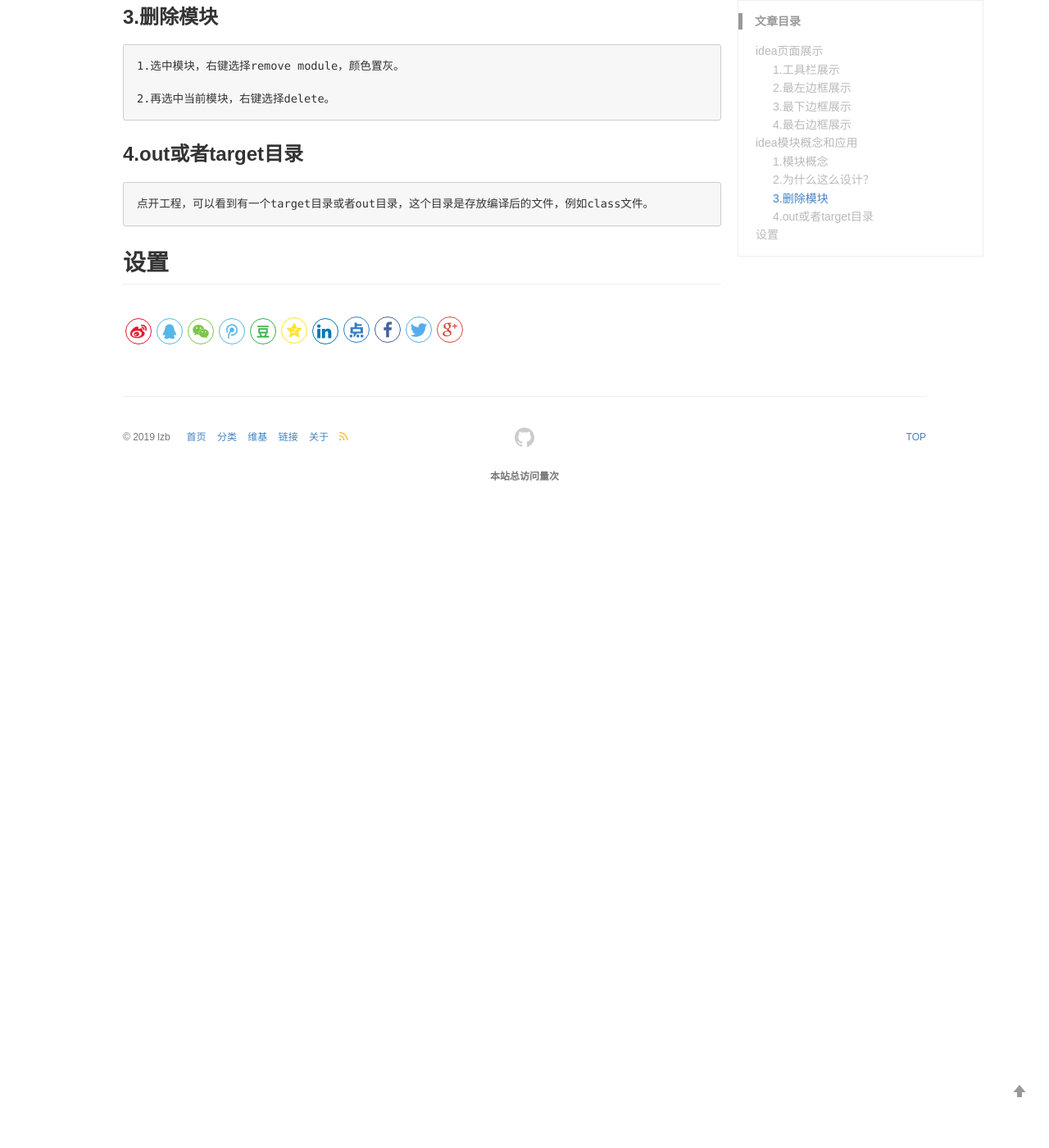
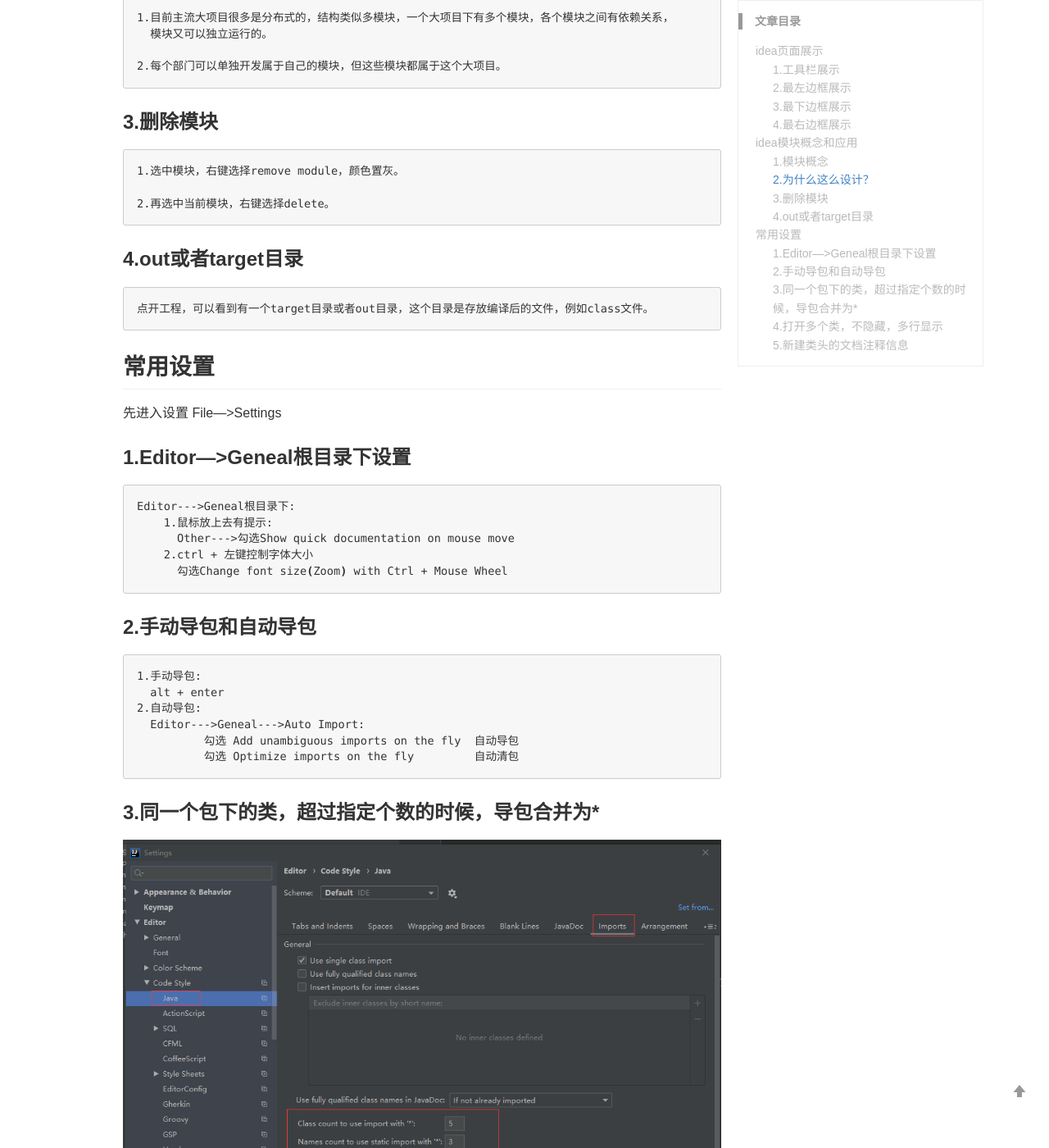
Before and after one commit to lizb0907/lizb0907.github.io, a Jekyll site: the page built from _posts/idea/2020-11-22-idea.md, in a window 1280 px wide and 1400 px high, scrolled down 2068 px. Shown: the whole window at 82% size. Built offline with Jekyll 4.4.1, drawn with Linux system fonts in a browser that asks for light colours; comment, search, counter and statistics services are not loaded; before the commit the page ends 2698 px from its top, so only the background shows below that; some of the changed text lies outside the part shown.

Commit message:
update idea

````diff
--- a/_posts/idea/2020-11-22-idea.md
+++ b/_posts/idea/2020-11-22-idea.md
@@ -94,4 +94,53 @@ Maven      maven面板
 点开工程，可以看到有一个target目录或者out目录，这个目录是存放编译后的文件，例如class文件。
 ```
 
-## 设置
+## 常用设置
+
+先进入设置 File--->Settings
+
+### 1.Editor--->Geneal根目录下设置
+
+```sh
+Editor--->Geneal根目录下:
+    1.鼠标放上去有提示:
+      Other--->勾选Show quick documentation on mouse move
+    2.ctrl + 左键控制字体大小
+      勾选Change font size(Zoom) with Ctrl + Mouse Wheel
+```
+
+
+### 2.手动导包和自动导包
+
+```sh
+1.手动导包:
+  alt + enter
+2.自动导包:
+  Editor--->Geneal--->Auto Import:
+          勾选 Add unambiguous imports on the fly  自动导包
+          勾选 Optimize imports on the fly         自动清包
+```
+
+### 3.同一个包下的类，超过指定个数的时候，导包合并为*
+
+![](/images/posts/idea/1.png)
+
+Editor--->Geneal--->Code Style--->Java--->import
+
+普通包超过5个，合并为*。 静态包超过3个，合并为*。
+
+
+### 4.打开多个类，不隐藏，多行显示
+
+```sh
+Editor--->Geneal--->Editor Tabs:
+        Tab limit ： 10                 可以设置标签数量
+        去掉勾选 Show tabs in one row    允许在不同行显示
+```
+
+### 5.新建类头的文档注释信息
+
+```sh
+Editor--->File And Code Templates：
+        Includes
+              -> File Header   添加模板
+```
````
Also changed, not shown: images/posts/idea/1.png (added).
